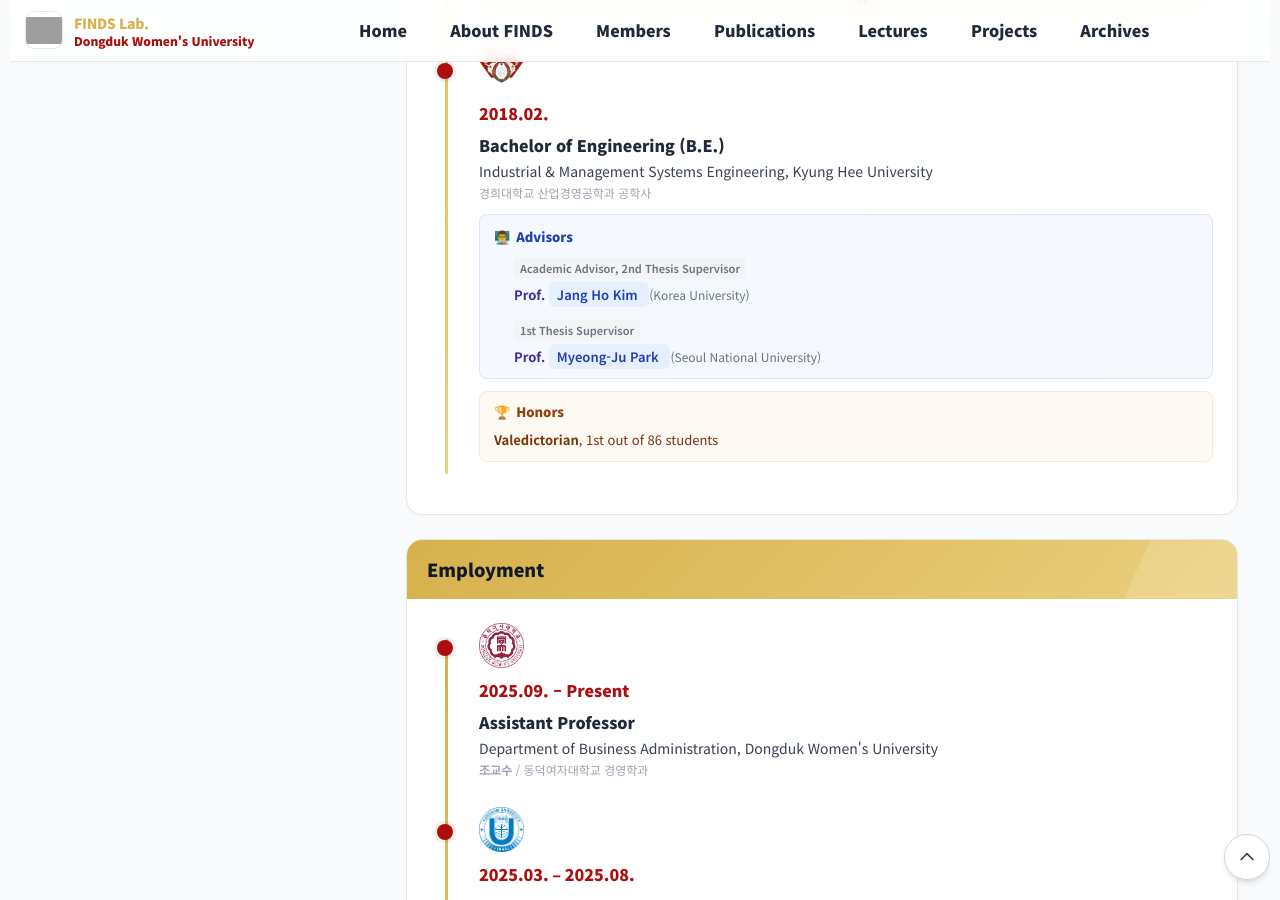
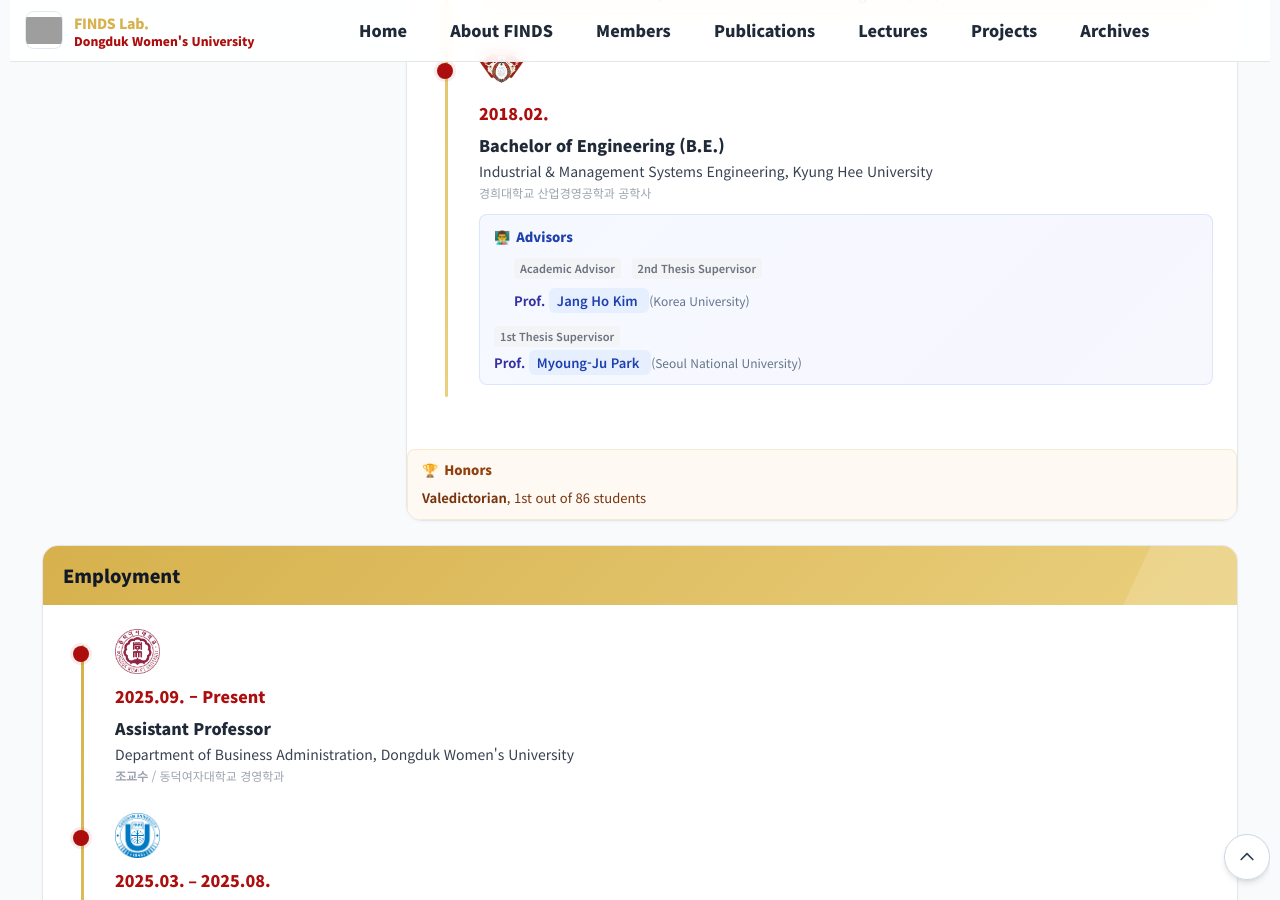
Before and after one commit to FinDS-Lab/site, a Jekyll site: the page built from members-director.html, in a window 1280 px wide and 900 px high, scrolled down 1728 px. Built offline with Jekyll 4.4.1, drawn with Linux system fonts in a browser that asks for light colours; nearby versions of some CDN libraries; grey boxes are pictures that could not be loaded.

Commit message:
Update members-director.html

```diff
--- a/members-director.html
+++ b/members-director.html
@@ -1192,21 +1192,32 @@ permalink: /members-director.html
                </div>
               <div style="margin-left: 20px;">
                <div style="margin-bottom: 12px;">
-                   <div style="font-size: 11px; color: #6b7280; font-weight: 600; background: #f3f4f6; padding: 2px 6px; border-radius: 4px; display: inline-block; margin-bottom: 6px;">Academic Advisor, 2nd Thesis Supervisor</div>
-                   <div style="font-size: 13px;">
+                 <!-- 역할 배지 2개로 분리 -->
+                 <div>
+                   <span style="font-size: 11px; color: #6b7280; font-weight: 600; background: #f3f4f6; padding: 2px 6px; border-radius: 4px; display: inline-block; margin-right: 6px; margin-bottom: 6px;">
+                     Academic Advisor
+                   </span>
+                   <span style="font-size: 11px; color: #6b7280; font-weight: 600; background: #f3f4f6; padding: 2px 6px; border-radius: 4px; display: inline-block; margin-bottom: 6px;">
+                     2nd Thesis Supervisor
+                   </span>
+                 </div>
+
+                 <!-- 교수 정보 -->
+                 <div style="font-size: 13px; margin-top: 6px;">
                    <span style="font-weight: 700; color: #3730a3;">Prof.</span>
-                     <a href="https://scholar.google.com/citations?user=EXAMPLE_JANGHO" target="_blank" style="color: #1e40af; text-decoration: none; font-weight: 600; padding: 3px 8px; background: rgba(59,130,246,0.08); border-radius: 6px; transition: all 0.2s;">
+                   <a href="https://scholar.google.com/citations?hl=en&user=uTiqWBMAAAAJ" target="_blank" style="color: #1e40af; text-decoration: none; font-weight: 600; padding: 3px 8px; background: rgba(59,130,246,0.08); border-radius: 6px; transition: all 0.2s;">
                      Jang Ho Kim
                    </a>
                    <span style="color: #64748b; font-size: 12px; font-weight: 500;">(Korea University)</span>
+                 </div>
                </div>
              </div>
                  <div>
                    <div style="font-size: 11px; color: #6b7280; font-weight: 600; background: #f3f4f6; padding: 2px 6px; border-radius: 4px; display: inline-block; margin-bottom: 6px;">1st Thesis Supervisor</div>
                    <div style="font-size: 13px;">
                      <span style="font-weight: 700; color: #3730a3;">Prof.</span>
-                     <a href="https://scholar.google.com/citations?user=EXAMPLE_MYEONGJU" target="_blank" style="color: #1e40af; text-decoration: none; font-weight: 600; padding: 3px 8px; background: rgba(59,130,246,0.08); border-radius: 6px; transition: all 0.2s;">
-                       Myeong-Ju Park
+                     <a href="https://scholar.google.com/citations?user=O8OYIzMAAAAJ&hl=en&oi=ao" target="_blank" style="color: #1e40af; text-decoration: none; font-weight: 600; padding: 3px 8px; background: rgba(59,130,246,0.08); border-radius: 6px; transition: all 0.2s;">
+                       Myoung-Ju Park
                      </a>
                      <span style="color: #64748b; font-size: 12px; font-weight: 500;">(Seoul National University)</span>
                    </div>
```
Lines whose indentation alone changed are shown as unchanged.
